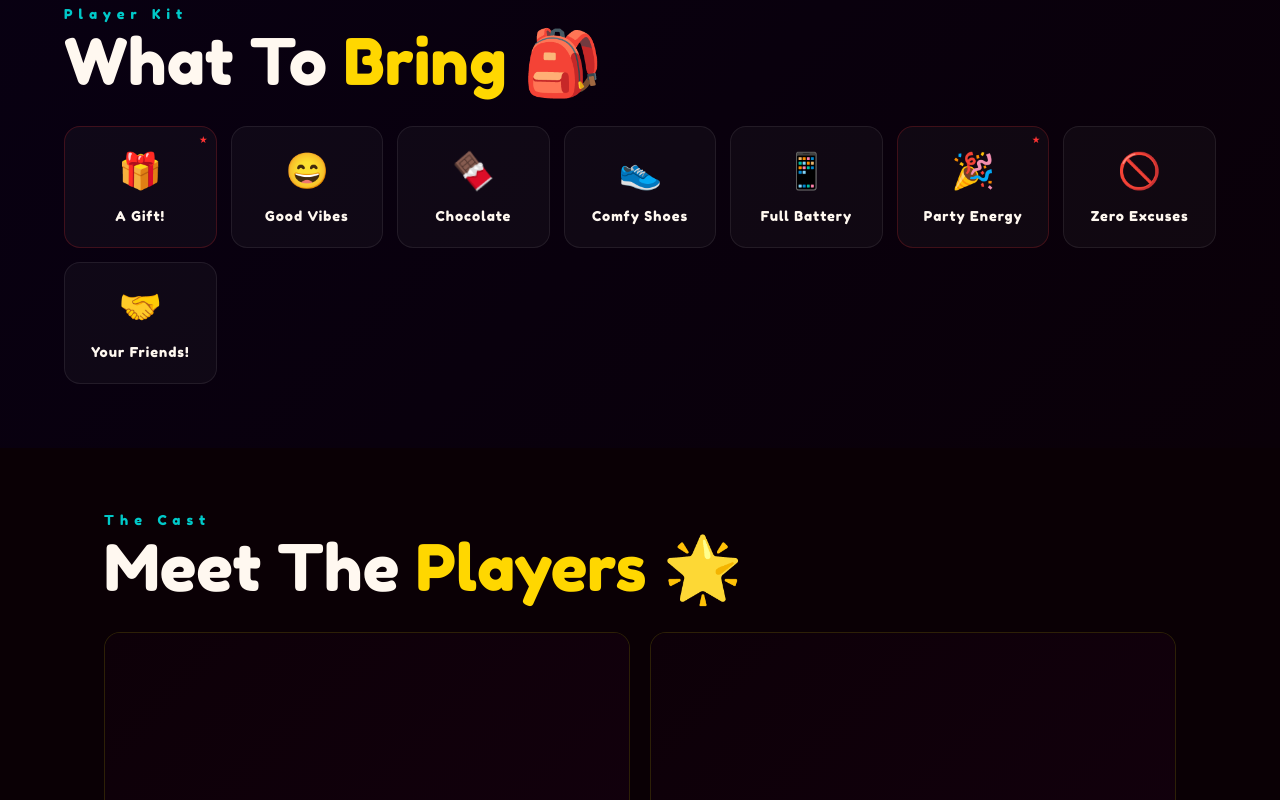
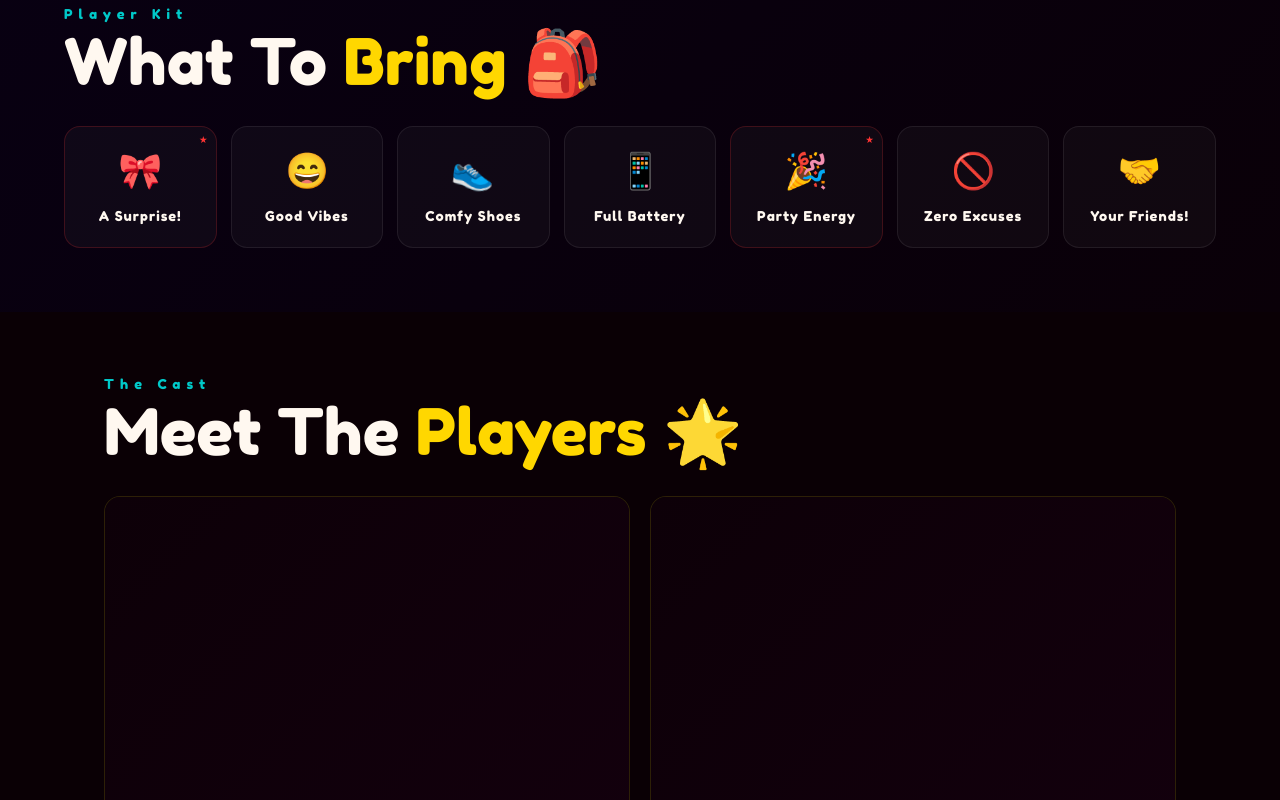
Before and after one commit to Anvesh-beep/partyu, a plain HTML site: page index.html in a window 1280 px wide. Shown: the part 2760-3560 px from the top of the page. Drawn offline with nearby package versions, Linux system fonts and the light colour scheme; animation ran at ten frames a second.

```diff
--- a/index.html
+++ b/index.html
@@ -357,14 +357,13 @@
     <span class="sec-tag rv">Player Kit</span>
     <div class="sec-title rv">What To <span class="hl">Bring</span> 🎒</div>
     <div class="bring-grid">
-      <div class="bring-item rv mandatory" style="--wdel:0s"><span class="bi-emoji">🎁</span><span class="bi-text">A Gift!</span></div>
+      <div class="bring-item rv mandatory" style="--wdel:0s"><span class="bi-emoji">🎀</span><span class="bi-text">A Surprise!</span></div>
       <div class="bring-item rv" style="--wdel:.3s;transition-delay:.05s"><span class="bi-emoji">😄</span><span class="bi-text">Good Vibes</span></div>
-      <div class="bring-item rv" style="--wdel:.6s;transition-delay:.1s"><span class="bi-emoji">🍫</span><span class="bi-text">Chocolate</span></div>
-      <div class="bring-item rv" style="--wdel:.9s;transition-delay:.15s"><span class="bi-emoji">👟</span><span class="bi-text">Comfy Shoes</span></div>
-      <div class="bring-item rv" style="--wdel:1.2s;transition-delay:.2s"><span class="bi-emoji">📱</span><span class="bi-text">Full Battery</span></div>
-      <div class="bring-item rv mandatory" style="--wdel:1.5s;transition-delay:.25s"><span class="bi-emoji">🎉</span><span class="bi-text">Party Energy</span></div>
-      <div class="bring-item rv" style="--wdel:1.8s;transition-delay:.3s"><span class="bi-emoji">🚫</span><span class="bi-text">Zero Excuses</span></div>
-      <div class="bring-item rv" style="--wdel:2.1s;transition-delay:.35s"><span class="bi-emoji">🤝</span><span class="bi-text">Your Friends!</span></div>
+      <div class="bring-item rv" style="--wdel:.6s;transition-delay:.1s"><span class="bi-emoji">👟</span><span class="bi-text">Comfy Shoes</span></div>
+      <div class="bring-item rv" style="--wdel:.9s;transition-delay:.15s"><span class="bi-emoji">📱</span><span class="bi-text">Full Battery</span></div>
+      <div class="bring-item rv mandatory" style="--wdel:1.2s;transition-delay:.2s"><span class="bi-emoji">🎉</span><span class="bi-text">Party Energy</span></div>
+      <div class="bring-item rv" style="--wdel:1.5s;transition-delay:.25s"><span class="bi-emoji">🚫</span><span class="bi-text">Zero Excuses</span></div>
+      <div class="bring-item rv" style="--wdel:1.8s;transition-delay:.3s"><span class="bi-emoji">🤝</span><span class="bi-text">Your Friends!</span></div>
     </div>
   </div>
 </div>
@@ -430,7 +429,7 @@
 
 <footer>
   <div class="footer-emoji">🏏</div>
-  <span class="footer-txt">✦ &nbsp; THE LEGEND WAS BORN · YOU ARE INVITED · 25 APRIL 2025 &nbsp; ✦</span>
+  <span class="footer-txt">✦ &nbsp; A LEGEND WAS BORN ON 25TH APRIL · THE WORLD IS INVITED TO CELEBRATE &nbsp; ✦</span>
 </footer>
 
 <script>
```
